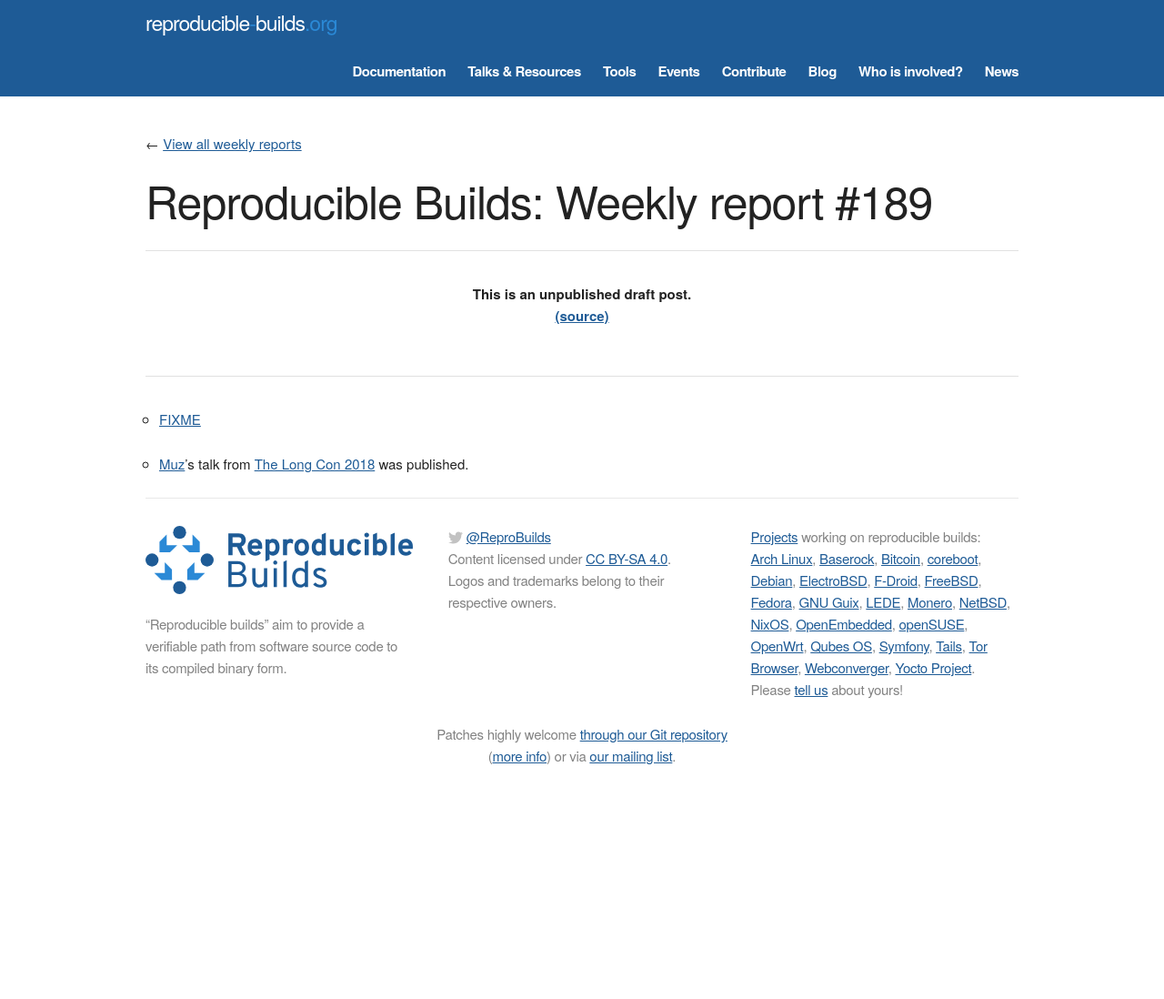
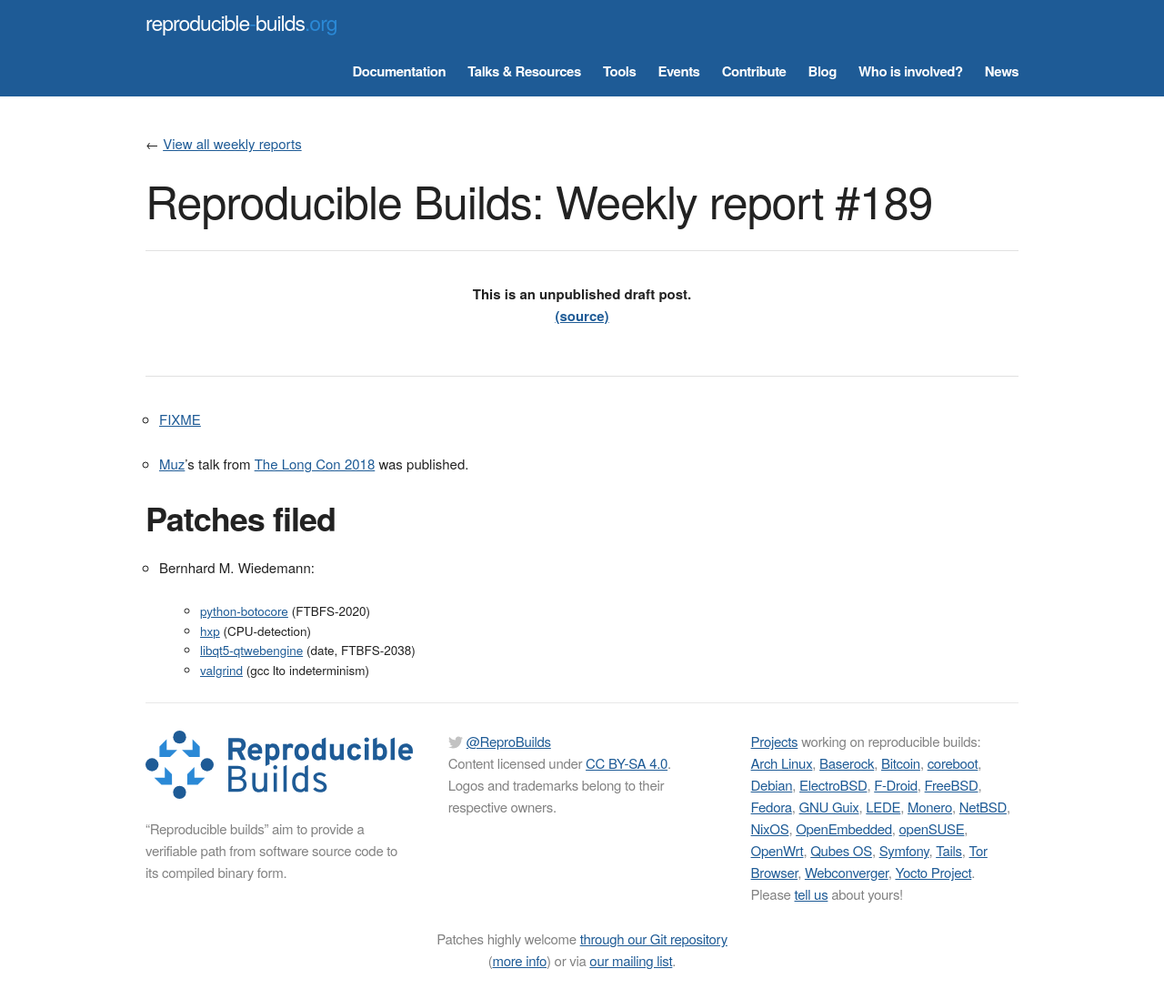
Before and after one commit to prototypefund/reproducible-website, a Jekyll site: the page built from _blog/posts/189.md, in a window 1280 px wide. Shown: the whole page at 91% size. Built offline with Jekyll 4.4.1, drawn with Linux system fonts in a browser that asks for light colours; some web fonts are replaced; before the commit the page ends 900 px from its top, so only the background shows below that.

Commit message:
189: +4 patches

```diff
--- a/_blog/posts/189.md
+++ b/_blog/posts/189.md
@@ -6,3 +6,13 @@
 * [FIXME](https://www.fsf.org/free-software-supporter/2018/december)
 
 * [Muz](https://github.com/muz)'s talk from [The Long Con 2018](https://thelongcon.ca/speakers/#muz) was published.
+
+Patches filed
+-------------
+
+* Bernhard M. Wiedemann:
+
+    * [python-botocore](https://github.com/boto/botocore/pull/1622) (FTBFS-2020)
+    * [hxp](https://build.opensuse.org/request/show/653867) (CPU-detection)
+    * [libqt5-qtwebengine](https://build.opensuse.org/request/show/655565) (date, FTBFS-2038)
+    * [valgrind](https://build.opensuse.org/request/show/655464) (gcc lto indeterminism)
```
